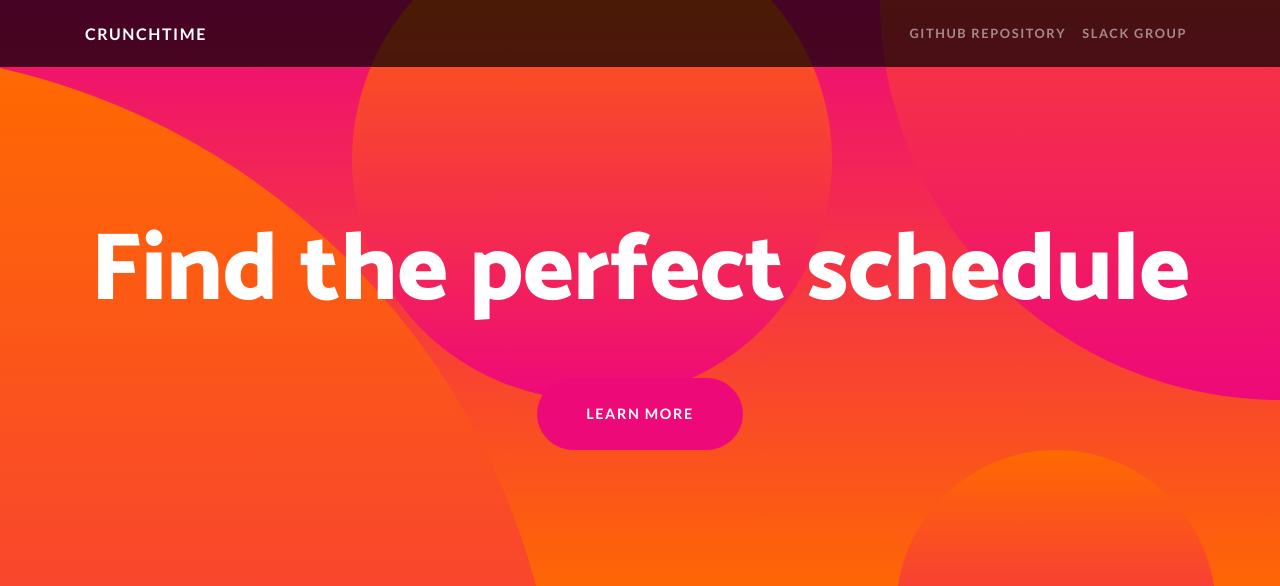
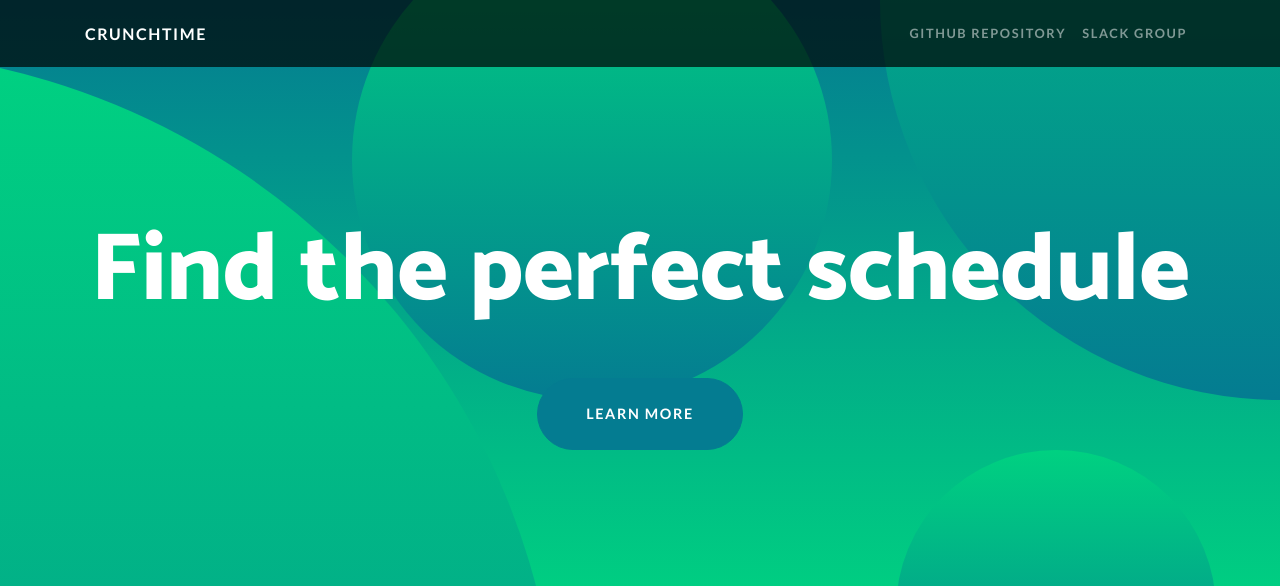
Before and after one commit to crunch-time/crunch-time.github.io, a website: page index.html in a window 1280 px wide. Shown: the top 586 px of the page. Drawn offline with Linux system fonts and the light colour scheme.

Commit message:
update colors for masthead

```diff
--- a/scss/_variables.scss
+++ b/scss/_variables.scss
@@ -14,5 +14,5 @@ $gray-800: #343a40 !default;
 $gray-900: #212529 !default;
 $black: #000 !default;
 
-$primary: #ee0979 !default;
-$secondary: #ff6a00 !default;
+$primary: #047c91 !default;
+$secondary: #00d181 !default;
```
Also changed, not shown: css/one-page-wonder.css, css/one-page-wonder.min.css.
